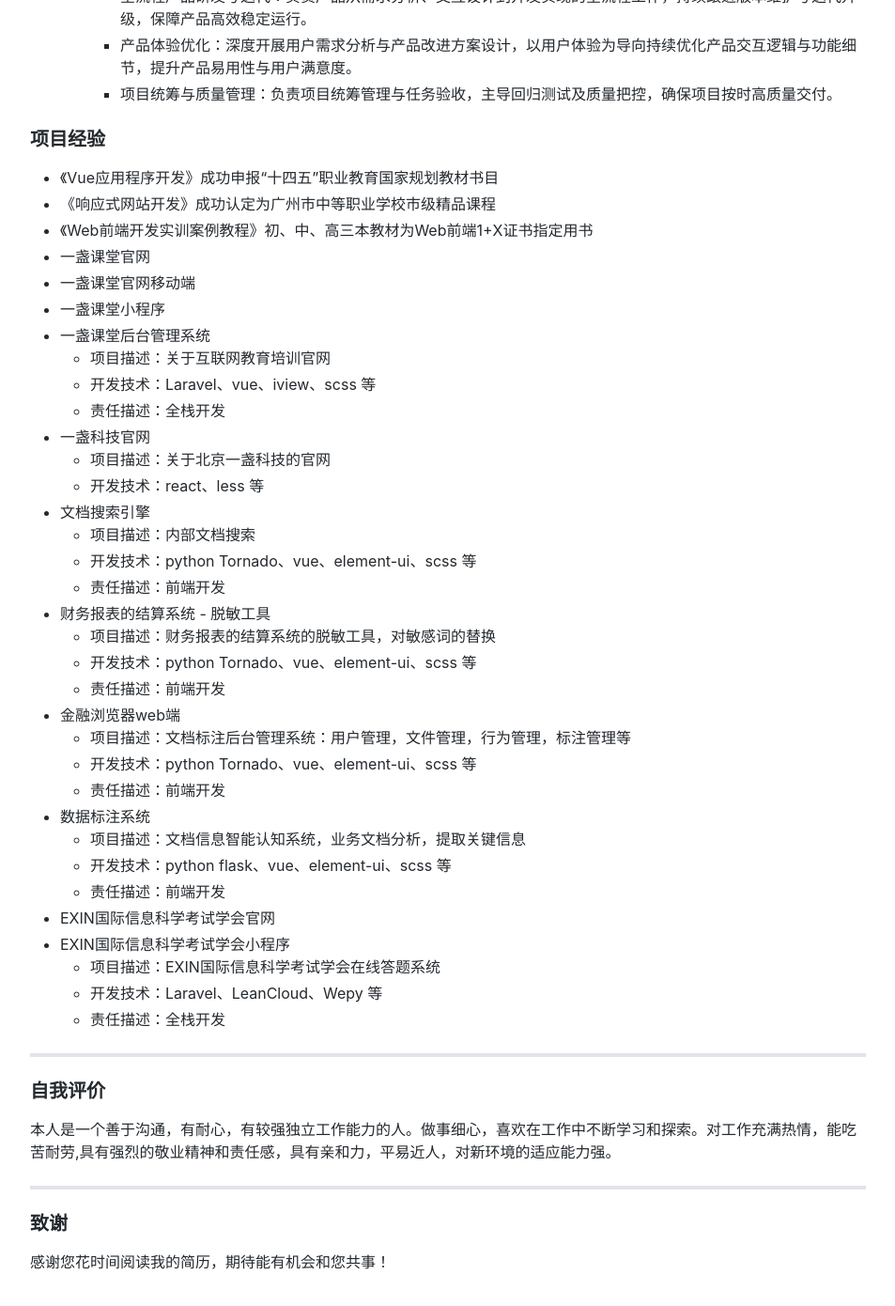
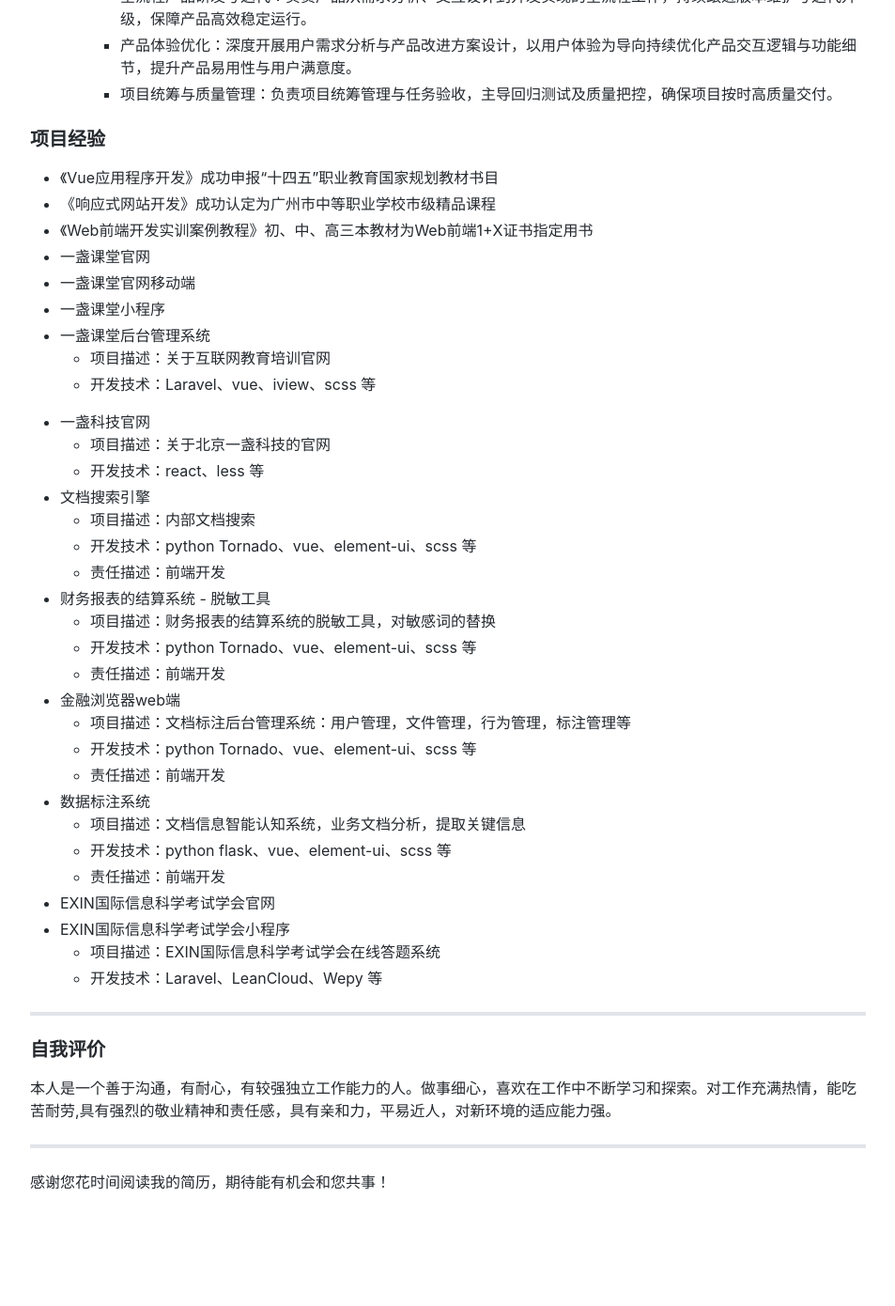
Before and after one commit to davidkoojohn/davidkoojohn.github.io, a Jekyll site: the page built from resume.md, in a window 1280 px wide and 1400 px high, scrolled down 1503 px. Shown: the top 1390 px of the window at 94% size, without its empty margins (163-1116 px from the left). Built offline with Jekyll 4.4.1, drawn with Linux system fonts in a browser that asks for light colours; comment, search, counter and statistics services are not loaded; after the commit the page ends 2818 px from its top, so only the background shows below that; some of the changed lines change nothing that is shown.

Commit message:
changed resume

```diff
--- a/_layouts/resume.html
+++ b/_layouts/resume.html
@@ -104,7 +104,7 @@
       </ul>
     </div>
     <div class="qrcode">
-      <a href="mailto:davidkoojohn@126.com">
+      <a href="mailto:davidkoojohn@163.com">
         <img src="/assets/images/wechat_300px.png">
       </a>
     </div>
--- a/resume.md
+++ b/resume.md
@@ -130,7 +130,8 @@
 * 一盏课堂后台管理系统
   * 项目描述：关于互联网教育培训官网
   * 开发技术：Laravel、vue、iview、scss 等
-  * 责任描述：全栈开发
+
+[comment]: <> (  * 责任描述：全栈开发)
 
 * 一盏科技官网
   * 项目描述：关于北京一盏科技的官网
@@ -160,7 +161,8 @@
 * EXIN国际信息科学考试学会小程序
   * 项目描述：EXIN国际信息科学考试学会在线答题系统
   * 开发技术：Laravel、LeanCloud、Wepy 等
-  * 责任描述：全栈开发
+
+[comment]: <> (  * 责任描述：全栈开发)
 
 ---
 
@@ -170,7 +172,7 @@
 
 ---
 
-### 致谢
+[comment]: <> (### 致谢)
 
 感谢您花时间阅读我的简历，期待能有机会和您共事！
 
```
